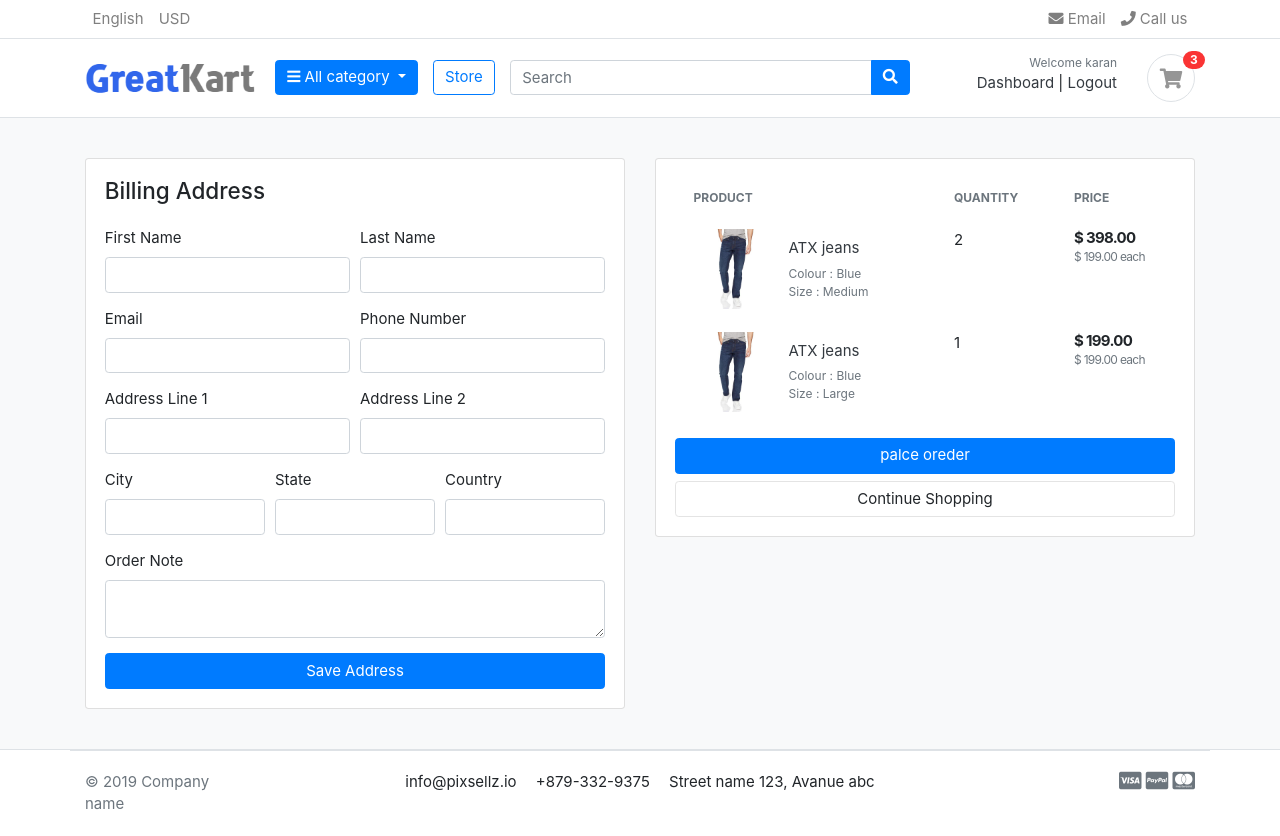
After one commit to Karan-Dahiwale/E-Commers-Website, a Django app: page /carts/checkout in a window 1280 px wide. The commit adds this page. Run offline with Django 5.2, Linux system fonts and the light colour scheme; a user stored in the database is signed in; data comes from the database, SQL or seed files in the repository; both versions use the stored data as it was after the commit; some libraries are stand-ins or nearby versions; some web fonts are replaced.

Commit message:
handeled cart and checkout page for the logged in user

```diff
--- a/carts/urls.py
+++ b/carts/urls.py
@@ -6,5 +6,6 @@ urlpatterns=[
     path('add_cart/<int:product_id>/', views.add_cart, name='add_cart'),
     path('remove_cart/<int:product_id>/<int:cart_item_id>/', views.remove_cart, name='remove_cart'),
     path('remove_cart_item/<int:product_id>/<int:cart_item_id>/', views.remove_cart_item, name='remove_cart_item'),
+    path('checkout', views.checkout, name='checkout'),
 
 ]
--- a/carts/views.py
+++ b/carts/views.py
@@ -91,10 +91,7 @@ def add_cart(request, product_id):
 
         is_cart_item_exists = CartItem.objects.filter(product=product, cart=cart).exists()
         if is_cart_item_exists:
-            cart_item = CartItem.objects.filter(product=product, cart=cart)
-            # existing_variations -> database
-            # current variation -> product_variation
-            # item_id -> database
+            cart_item = CartItem.objects.filter(product=product, user=current_user)
             ex_var_list = []
             id = []
             for item in cart_item:
@@ -102,7 +99,7 @@ def add_cart(request, product_id):
                 ex_var_list.append(list(existing_variation))
                 id.append(item.id)
 
-            print(ex_var_list)
+
 
             if product_variation in ex_var_list:
                 # increase the cart item quantity
@@ -122,7 +119,7 @@ def add_cart(request, product_id):
             cart_item = CartItem.objects.create(
                 product = product,
                 quantity = 1,
-                cart = cart,
+                cart=cart,
             )
             if len(product_variation) > 0:
                 cart_item.variations.clear()
@@ -186,3 +183,32 @@ def cart(request, total=0, quantity=0, cart_items=None):
         'grand_total': grand_total,
     }
     return render(request, 'store/cart.html', context)
+
+
+@login_required(login_url='login')
+def checkout(request, total=0, quantity=0, cart_items=None):
+    try:
+        tax = 0
+        grand_total = 0
+        if request.user.is_authenticated:
+            cart_items = CartItem.objects.filter(user=request.user, is_active=True)
+        else:
+            cart = Cart.objects.get(cart_id=_cart_id(request))
+            cart_items = CartItem.objects.filter(cart=cart, is_active=True)
+        for cart_item in cart_items:
+            total += (cart_item.product.price * cart_item.quantity)
+            quantity += cart_item.quantity
+        tax = (2 * total)/100
+        grand_total = total + tax
+    except ObjectDoesNotExist:
+        pass #just ignore
+
+    context = {
+        'total': total,
+        'quantity': quantity,
+        'cart_items': cart_items,
+        'tax'       : tax,
+        'grand_total': grand_total,
+    }
+
+    return render(request, 'store/checkout.html',context)
--- a/templates/store/cart.html
+++ b/templates/store/cart.html
@@ -103,7 +103,7 @@
 			<p class="text-center mb-3">
 				<img src="{% static './images/misc/payments.png' %}" height="26">
 			</p>
-			<a href="#" class="btn btn-primary btn-block"> Checkout </a>
+			<a href="{% url 'checkout' %}" class="btn btn-primary btn-block"> Checkout </a>
 			<a href="{% url 'store' %}" class="btn btn-light btn-block">Continue Shopping</a>
 		</div> <!-- card-body.// -->
 		</div> <!-- card.// -->
--- /dev/null
+++ b/templates/store/checkout.html
@@ -0,0 +1,148 @@
+{% extends 'base.html' %}
+{% load static %}
+
+{% block content %}
+
+<section class="section-content padding-y bg">
+  <div class="container">
+
+    <div class="row">
+
+      <!-- ================= Left Column (Billing Address) ================= -->
+      <aside class="col-lg-6">
+        <div class="card">
+          <div class="card-body">
+            <h4 class="card-title mb-4">Billing Address</h4>
+            <form action="" mothod="POST">
+                {% csrf_token %}
+
+              <!-- Row 1: First Name & Last Name -->
+              <div class="form-row">
+                <div class="form-group col-md-6">
+                  <label for="first_name">First Name</label>
+                  <input type="text" name="first_name" class="form-control" required>
+                </div>
+                <div class="form-group col-md-6">
+                  <label for="last_name">Last Name</label>
+                  <input type="text" name="last_name" class="form-control" required>
+                </div>
+              </div>
+
+              <!-- Row 2: Email & Phone -->
+              <div class="form-row">
+                <div class="form-group col-md-6">
+                  <label for="email">Email</label>
+                  <input type="email" name="email" class="form-control" required>
+                </div>
+                <div class="form-group col-md-6">
+                  <label for="phone_number">Phone Number</label>
+                  <input type="text" name="phone_number" class="form-control" required>
+                </div>
+              </div>
+
+              <!-- Row 3: Address Line 1 & 2 -->
+              <div class="form-row">
+                <div class="form-group col-md-6">
+                  <label for="address_line_1">Address Line 1</label>
+                  <input type="text" name="address_line_1" class="form-control" required>
+                </div>
+                <div class="form-group col-md-6">
+                  <label for="address_line_2">Address Line 2</label>
+                  <input type="text" name="address_line_2" class="form-control">
+                </div>
+              </div>
+
+              <!-- Row 4: City, State, Country -->
+              <div class="form-row">
+                <div class="form-group col-md-4">
+                  <label for="city">City</label>
+                  <input type="text" name="city" class="form-control" required>
+                </div>
+                <div class="form-group col-md-4">
+                  <label for="state">State</label>
+                  <input type="text" name="state" class="form-control" required>
+                </div>
+                <div class="form-group col-md-4">
+                  <label for="country">Country</label>
+                  <input type="text" name="country" class="form-control" required>
+                </div>
+              </div>
+
+              <!-- Last Row: Order Note -->
+              <div class="form-group">
+                <label for="order_note">Order Note</label>
+                <textarea name="order_note" rows="2" class="form-control"></textarea>
+              </div>
+
+              <!-- Submit Button -->
+              <button type="submit" class="btn btn-primary btn-block">Save Address</button>
+
+
+          </div>
+        </div>
+      </aside>
+      <!-- ================= Left Column End ================= -->
+
+
+      <!-- ================= Right Column (Cart / Order Summary) ================= -->
+      <aside class="col-lg-6">
+        <div class="card">
+          <div class="card-body">
+
+            <table class="table table-borderless table-shopping-cart">
+              <thead class="text-muted">
+                <tr class="small text-uppercase">
+                  <th scope="col">Product</th>
+                  <th scope="col" width="120">Quantity</th>
+                  <th scope="col" width="120">Price</th>
+                </tr>
+              </thead>
+              <tbody>
+                {% for cart_item in cart_items %}
+                <tr>
+                  <td>
+                    <figure class="itemside align-items-center">
+                      <div class="aside">
+                        <img src="{{ cart_item.product.images.url }}" class="img-sm">
+                      </div>
+                      <figcaption class="info">
+                        <a href="{{ cart_item.product.get_url }}" class="title text-dark">
+                          {{ cart_item.product.product_name }}
+                        </a>
+                        <p class="text-muted small">
+                          {% if cart_item.variations.all %}
+                            {% for item in cart_item.variations.all %}
+                              {{ item.variation_category | capfirst }} : {{ item.variation_value | capfirst }} <br>
+                            {% endfor %}
+                          {% endif %}
+                        </p>
+                      </figcaption>
+                    </figure>
+                  </td>
+                  <td><label>{{ cart_item.quantity }}</label></td>
+                  <td>
+                    <div class="price-wrap">
+                      <var class="price">$ {{ cart_item.sub_total }}</var>
+                      <small class="text-muted"> $ {{ cart_item.product.price }} each </small>
+                    </div>
+                  </td>
+                </tr>
+                {% endfor %}
+              </tbody>
+            </table>
+
+
+            <button type="submit" name="'submit" class="btn btn-primary btn-block" >palce oreder</button>
+            <a href="{% url 'store' %}" class="btn btn-light btn-block">Continue Shopping</a>
+            </form>
+          </div>
+        </div>
+      </aside>
+      <!-- ================= Right Column End ================= -->
+
+    </div> <!-- row.// -->
+
+  </div> <!-- container .// -->
+</section>
+
+{% endblock %}
```
Also changed, not shown: accounts/views.py (+56 -5 lines), db.sqlite3.
